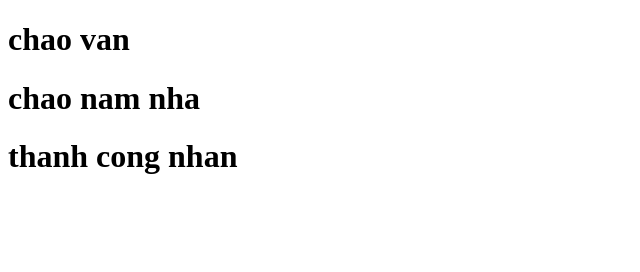
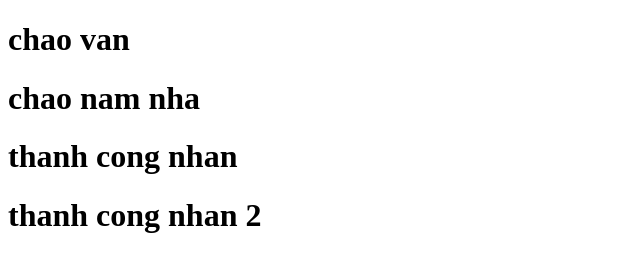
Before and after one commit to letheduy123/HocGit, a plain HTML site: page demo.html in a window 1280 px wide. Shown: the whole page, without its empty margins (0-640 px from the left). Drawn offline with Linux system fonts and the light colour scheme.

Commit message:
cong nhan 2

```diff
--- a/demo.html
+++ b/demo.html
@@ -9,5 +9,6 @@
     <h1>chao van</h1>
     <h1>chao nam nha</h1>
     <h1>thanh cong nhan</h1>
+    <h1>thanh cong nhan 2</h1>
 </body>
 </html>
```
